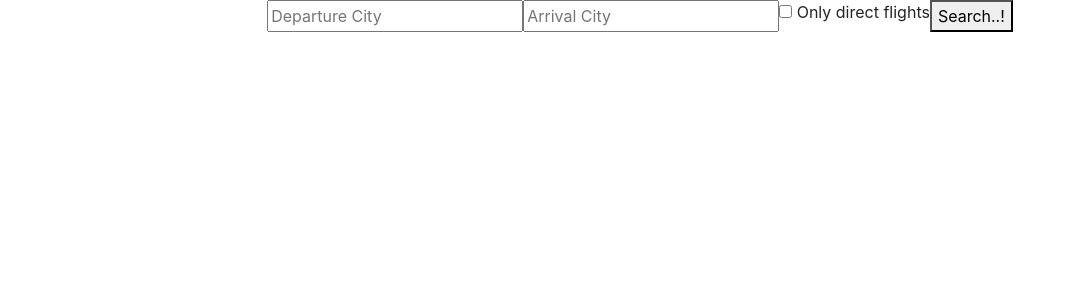
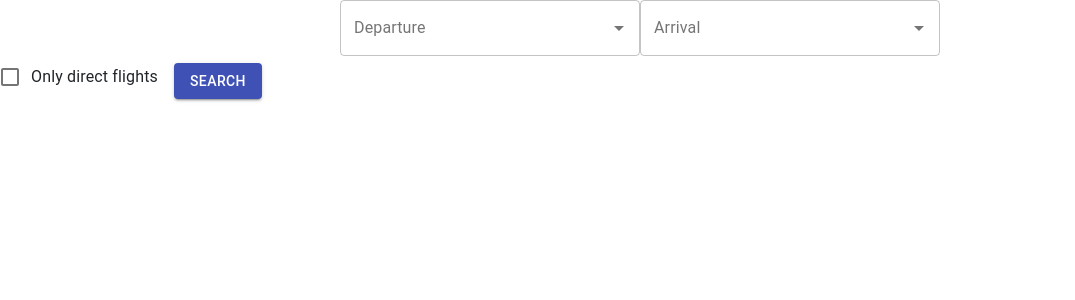
Before and after one commit to umitcanbal/React-Hackathon-Flights, a React app: page / in a window 1280 px wide. Shown: the top 300 px of the page, without its empty margins (0-1075 px from the left). Built offline with nearby package versions, Linux system fonts and the light colour scheme.

Commit message:
input fields, checkbox and the button are designed with material-ui. Trying to implement a calender which will fetch according to the chosen date

```diff
--- a/src/Components/App.jsx
+++ b/src/Components/App.jsx
@@ -19,18 +19,14 @@
         arrival: "",
     }
 
-    onInputChange = async ({ target: { value, name } }) => {
+    onInputChange = async ({ target: { value, id } }) => {
         const shownCities = await fetchCities(value)
-        this.setState({ [name]: shownCities })
+        this.setState({ [id]: shownCities })
+    }
 
-        this.state[name].locations.map(location => {
-            if (location.code === value && name === "departure") {
-                this.setState({ fly_from: value })
-            }
-            if (location.code === value && name === "arrival") {
-                this.setState({ fly_to: value })
-            }
-        })
+    onInputSelect = ({cityCode, id}) => {
+        if(id==="departure") this.setState({fly_from: cityCode})
+        if(id==="arrival") this.setState({fly_to: cityCode})
     }
 
     clickCheckBox = () => {
@@ -39,8 +35,7 @@
 
     clickSearchButton = () => {
         const { fly_from, fly_to } = this.state;
-        if (fly_from && fly_to) this.searchFlights();
-        if (!fly_from || !fly_to) alert("Please choose valid destination and arrival city")
+        (fly_from && fly_to) ? this.searchFlights() : alert("Please choose valid destination and arrival city");
     }
 
     async searchFlights() {
@@ -48,7 +43,7 @@
         this.setState({ isLoading: true });
 
         const fetchedFlightsData = await fetchFlights(fly_from, fly_to, isCheckboxOn)
-        this.setState({ data: fetchedFlightsData, isCheckboxOn: isCheckboxOn, isLoading: false })
+        this.setState({ data: fetchedFlightsData, isLoading: false })
     }
 
     render() {
@@ -58,11 +53,11 @@
             <div>
                 <SearchMenu
                     onInputChange={this.onInputChange}
-                    isCheckboxOn={isCheckboxOn}
+                    departure={departure}
+                    arrival={arrival}
+                    onInputSelect={this.onInputSelect}
                     clickCheckBox={this.clickCheckBox}
                     clickSearchButton={this.clickSearchButton}
-                    departure={departure}
-                    arrival={arrival}
                 />
 
                 {isLoading ? <MySpinner /> : undefined}
--- a/src/Components/SearchMenu/SearchMenu.jsx
+++ b/src/Components/SearchMenu/SearchMenu.jsx
@@ -1,4 +1,10 @@
 import React, { Component } from 'react'
+
+import TextField from '@material-ui/core/TextField';
+import Autocomplete from '@material-ui/lab/Autocomplete';
+import FormControlLabel from '@material-ui/core/FormControlLabel';
+import Checkbox from '@material-ui/core/Checkbox';
+import Button from '@material-ui/core/Button';
 
 export class SearchMenu extends Component {
   constructor(props) {
@@ -6,40 +12,58 @@
   }
 
   render() {
-    const {onInputChange, isCheckboxOn, clickCheckBox, clickSearchButton, departure, arrival} = this.props
+    const {onInputChange, onInputSelect, clickCheckBox, clickSearchButton, departure, arrival} = this.props
 
     return (
       <div>
         <div style={{ display: "flex", justifyContent: "center" }}>
-          <input type="text" placeholder="Departure City" name="departure" list="departure" onChange={onInputChange} />
-          <input type="text" placeholder="Arrival City" name="arrival" list="arrival" onChange={onInputChange} />
-          <label>
-              <input type="checkbox" defaultChecked={isCheckboxOn} onChange={clickCheckBox} /> Only direct flights
-          </label>
-          <button onClick={clickSearchButton}>Search..!</button>
+
+          <Autocomplete
+            id="departure"
+            onInputChange={onInputChange}
+            onChange={(event, value) => onInputSelect(value)}
+            options={
+              departure ?
+                departure.locations.map( city => {
+                  return {title: city.name, cityCode: city.code, id:"departure"}
+                })
+              :
+              [{title: ""}]
+            }
+            getOptionLabel={(option) => option.title}
+            style={{ width: 300 }}
+            renderInput={(params) => <TextField {...params} label="Departure" variant="outlined" />}
+          />
+
+          <Autocomplete
+            id="arrival"
+            onInputChange={onInputChange}
+            onChange={(event, value) => onInputSelect(value)}
+            options={
+              arrival ?
+                arrival.locations.map( city => {
+                  return {title: city.name, cityCode: city.code, id:"arrival"}
+                })
+              :
+                [{title: ""}]
+            }
+            getOptionLabel={(option) => option.title}
+            style={{ width: 300 }}
+            renderInput={(params) => <TextField {...params} label="Arrival" variant="outlined" />}
+          />
+
         </div>
 
-        <datalist id="departure" >
-          {departure ? departure.locations.map((city, index) =>
-              <option
-                  key={index}
-                  value={`${city.code}`}
-              >
-                  {city.name}
-              </option>
-          ) : undefined}
-        </datalist>
+        <FormControlLabel
+            control={<Checkbox color="primary" onChange={clickCheckBox}/>}
+            label="Only direct flights"
+            labelPlacement="end"
+          />
 
-        <datalist id="arrival" >
-          {arrival ? arrival.locations.map((city, index) =>
-              <option
-                  key={index}
-                  value={`${city.code}`}
-              >
-                  {city.name}
-              </option>
-          ) : undefined}
-        </datalist>
+        <Button variant="contained" color="primary" onClick={clickSearchButton} >
+          Search
+        </Button>
+
       </div>
     )
   }
```
Also changed, not shown: package.json (+11 -5 lines), 1 other file (tests, documents, lock files or other folders).
